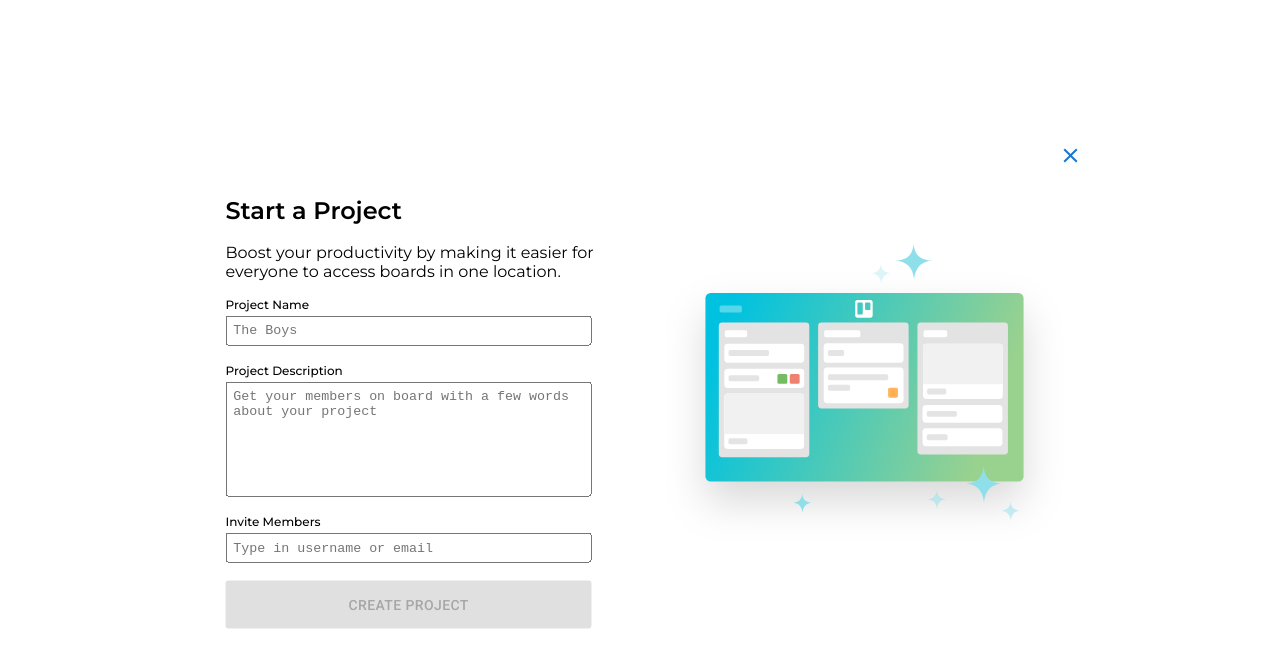
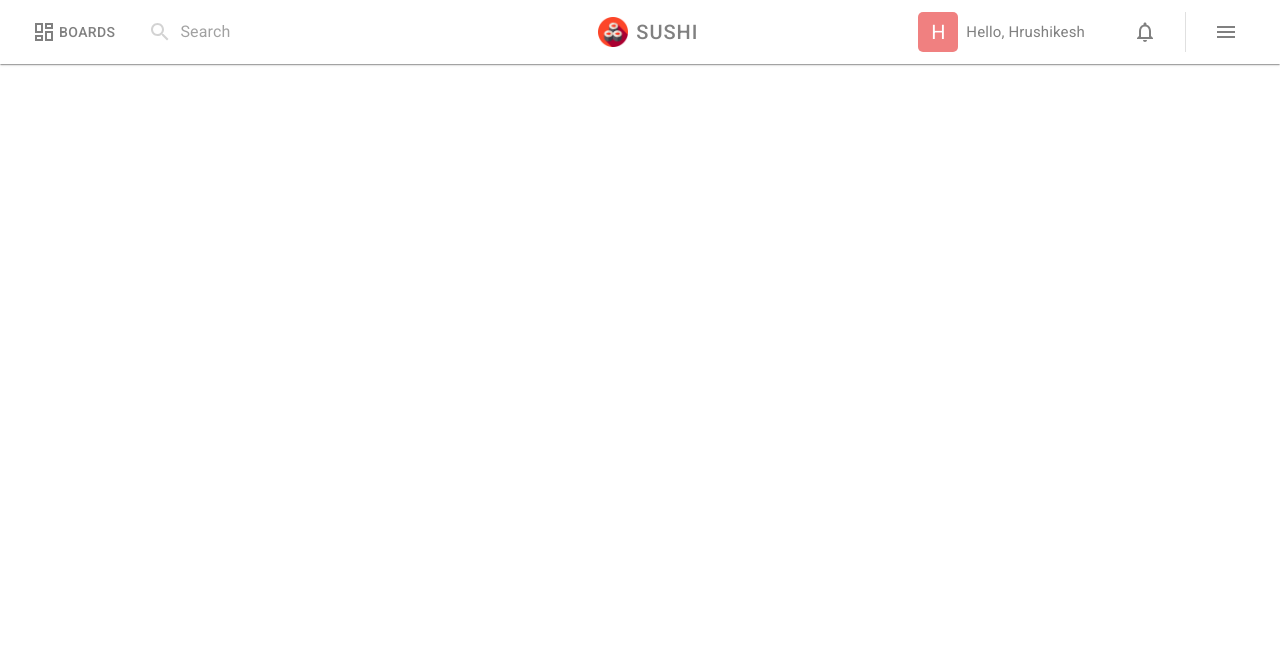
Before and after one commit to RahulSpicy/sushi, a Next.js app in the folder frontend/: page / in a window 1280 px wide. Shown: the top 668 px of the page. Built offline with nearby package versions, Linux system fonts and the light colour scheme.

Commit message:
Home Header

```diff
--- /dev/null
+++ b/frontend/src/components/headers/Header.tsx
@@ -0,0 +1,145 @@
+import DashboardOutlinedIcon from "@mui/icons-material/DashboardOutlined";
+import MenuOutlinedIcon from "@mui/icons-material/MenuOutlined";
+import NotificationsOutlinedIcon from "@mui/icons-material/NotificationsOutlined";
+import SearchIcon from "@mui/icons-material/Search";
+import {
+  AppBar,
+  Autocomplete,
+  Avatar,
+  Button,
+  Divider,
+  IconButton,
+  InputAdornment,
+  TextField,
+  Toolbar,
+  Typography,
+} from "@mui/material";
+import Image from "next/image";
+import { useEffect, useState } from "react";
+import logo from "../../images/logo.png";
+
+const top100Films = [
+  { title: "The Shawshank Redemption", year: 1994 },
+  { title: "The Godfather", year: 1972 },
+  { title: "The Godfather: Part II", year: 1974 },
+  { title: "The Dark Knight", year: 2008 },
+  { title: "12 Angry Men", year: 1957 },
+  { title: "Schindler's List", year: 1993 },
+  { title: "Pulp Fiction", year: 1994 },
+  { title: "City Lights", year: 1931 },
+  { title: "Psycho", year: 1960 },
+  { title: "The Green Mile", year: 1999 },
+  { title: "The Intouchables", year: 2011 },
+  { title: "Modern Times", year: 1936 },
+  { title: "Raiders of the Lost Ark", year: 1981 },
+  { title: "Rear Window", year: 1954 },
+  { title: "The Pianist", year: 2002 },
+  { title: "The Departed", year: 2006 },
+  { title: "Terminator 2: Judgment Day", year: 1991 },
+  { title: "Back to the Future", year: 1985 },
+  { title: "Whiplash", year: 2014 },
+  { title: "Gladiator", year: 2000 },
+  { title: "Memento", year: 2000 },
+  { title: "The Prestige", year: 2006 },
+  { title: "The Lion King", year: 1994 },
+  { title: "Apocalypse Now", year: 1979 },
+];
+
+const Header = () => {
+  const [searchQuery, setSearchQuery] = useState("");
+  const [showSearch, setShowSearch] = useState(false);
+
+  useEffect(() => {
+    if (searchQuery !== "") setShowSearch(true);
+    else if (searchQuery === "" && showSearch) setShowSearch(false);
+  }, [searchQuery, showSearch]);
+
+  return (
+    <AppBar position="static" color="transparent" elevation={1}>
+      <Toolbar style={{ justifyContent: "space-between" }}>
+        <div
+          style={{
+            display: "flex",
+            alignItems: "center",
+          }}
+        >
+          <Button style={{ color: "gray", marginRight: "25px" }} disableRipple>
+            <DashboardOutlinedIcon style={{ marginRight: "3px" }} />
+            Boards
+          </Button>
+          <Autocomplete
+            freeSolo
+            disableClearable
+            sx={{ width: "260px" }}
+            options={top100Films.map((option) => option.title)}
+            renderInput={(params) => (
+              <TextField
+                {...params}
+                variant="standard"
+                InputProps={{
+                  ...params.InputProps,
+                  disableUnderline: true,
+                  startAdornment: (
+                    <InputAdornment position="start">
+                      <SearchIcon style={{ color: "lightgray", padding: 0 }} />
+                    </InputAdornment>
+                  ),
+                }}
+                placeholder="Search"
+                onChange={(e) => setSearchQuery(e.target.value)}
+              />
+            )}
+          />
+        </div>
+        <div
+          style={{
+            display: "flex",
+            alignItems: "center",
+            paddingRight: "25px",
+            paddingLeft: "5px",
+          }}
+        >
+          <Image src={logo} alt="logo" width={30} height={30} />
+          <Typography
+            variant="h6"
+            marginLeft={1}
+            fontWeight={500}
+            letterSpacing={1}
+            color="gray"
+          >
+            SUSHI
+          </Typography>
+        </div>
+        <div
+          style={{
+            display: "flex",
+            alignItems: "center",
+          }}
+        >
+          <Avatar
+            sx={{
+              backgroundColor: "lightcoral",
+              borderRadius: "5px",
+              marginLeft: "10px",
+            }}
+            variant="square"
+          >
+            H
+          </Avatar>
+          <Typography ml={1} fontSize="15px" color="gray">
+            Hello, Hrushikesh
+          </Typography>
+          <IconButton sx={{ marginLeft: "40px", marginRight: "20px" }}>
+            <NotificationsOutlinedIcon style={{ color: "gray" }} />
+          </IconButton>
+          <Divider orientation="vertical" flexItem />
+          <IconButton sx={{ marginLeft: "20px", marginRight: "10px" }}>
+            <MenuOutlinedIcon style={{ color: "gray" }} />
+          </IconButton>
+        </div>
+      </Toolbar>
+    </AppBar>
+  );
+};
+
+export default Header;
--- a/frontend/src/pages/index.tsx
+++ b/frontend/src/pages/index.tsx
@@ -1,13 +1,13 @@
 import React, { useState } from "react";
-import CardOld from "../components/boards/CardOld";
 import CreateTeamModal from "../components/modals/CreateTeamModal";
 import HomeSidebar from "../components/sidebars/HomeSidebar";
 import Landing from "./Landing";
+import DetailCard from "../components/boards/DetailCard";
+import Header from "../components/headers/Header";
 
-import DetailCard from "../components/boards/DetailCard";
 const Index = () => {
   const [showTeamModal, setShowTeamModal] = useState(true);
-  return <CreateTeamModal setShowModal={setShowTeamModal} />;
+  return <Header />;
 };
 
 export default Index;
```
